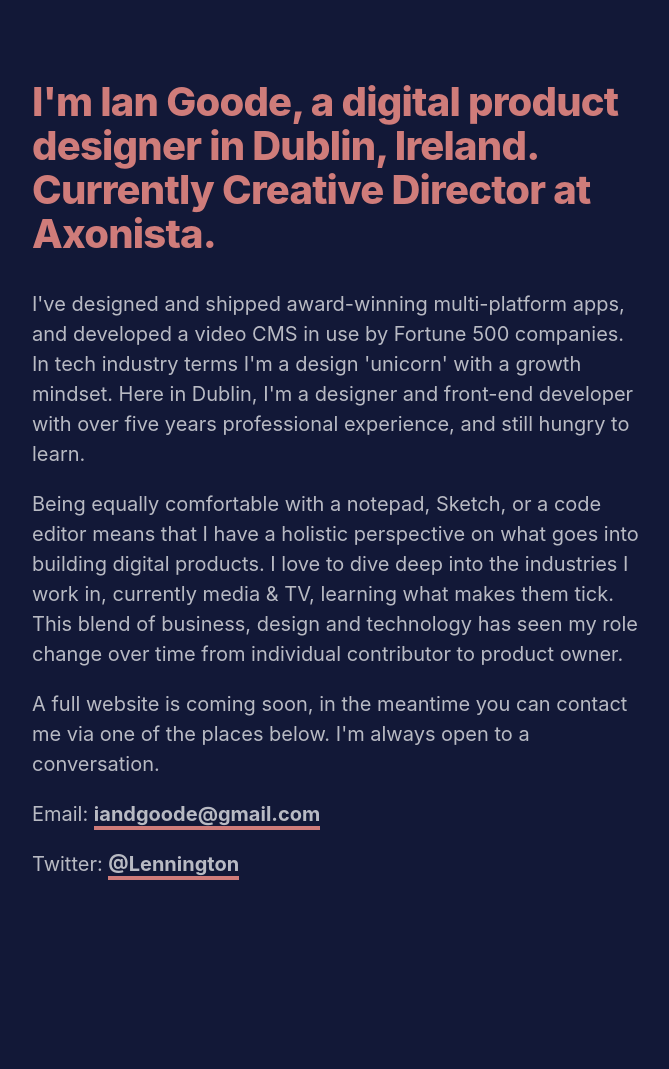
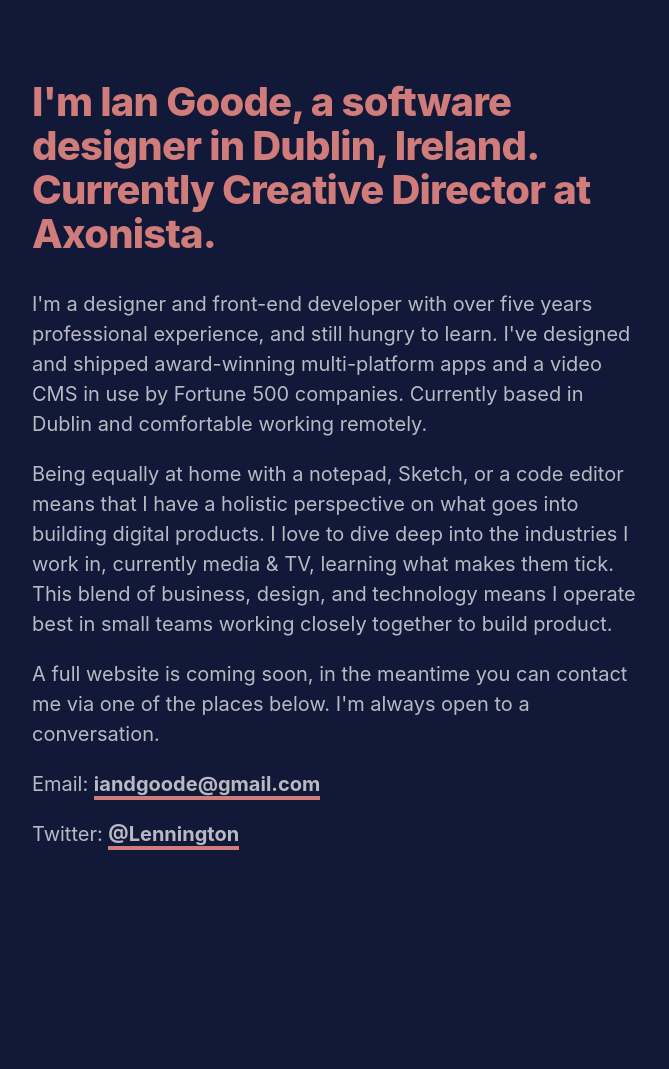
Before and after one commit to Lennington/personal-site, a Jekyll site: the page built from index.md, in a window 1280 px wide. Shown: the whole page, without its empty margins (47-716 px from the left). Built offline with Jekyll 4.4.1, drawn with Linux system fonts in a browser that asks for light colours; after the commit the page ends 1039 px from its top, so only the background shows below that.

Commit message:
Updating homepage copy

```diff
--- a/_layouts/home.html
+++ b/_layouts/home.html
@@ -4,9 +4,9 @@ layout: default
 
 <section>
   <span class="stroke"></span>
-  <h1>I'm Ian Goode, a digital product designer in Dublin, Ireland. <br> Currently Creative Director at Axonista.</h1>
-  <p>I've designed and shipped award-winning multi-platform apps, and developed a video CMS in use by Fortune 500 companies. In tech industry terms I'm a design 'unicorn' with a growth mindset. Here in Dublin, I'm a designer and front-end developer with over five years professional experience, and still hungry to learn.</p>
-  <p>Being equally comfortable with a notepad, Sketch, or a code editor means that I have a holistic perspective on what goes into building digital products. I love to dive deep into the industries I work in, currently media & TV, learning what makes them tick. This blend of business, design and technology has seen my role change over time from individual contributor to product owner.</p>
+  <h1>I'm Ian Goode, a software designer in Dublin, Ireland. <br> Currently Creative Director at Axonista.</h1>
+  <p>I'm a designer and front-end developer with over five years professional experience, and still hungry to learn. I've designed and shipped award-winning multi-platform apps and a video CMS in use by Fortune 500 companies. Currently based in Dublin and comfortable working remotely.</p>
+  <p>Being equally at home with a notepad, Sketch, or a code editor means that I have a holistic perspective on what goes into building digital products. I love to dive deep into the industries I work in, currently media & TV, learning what makes them tick. This blend of business, design, and technology means I operate best in small teams working closely together to build product.</p>
   <p>A full website is coming soon, in the meantime you can contact me via one of the places below. I'm always open to a conversation.</p>
   <p>Email: <a href="mailto:iandgoode@gmail.com">iandgoode@gmail.com</a></p>
   <p>Twitter: <a href="https://twitter.com/Lennington">@Lennington</a></p>
```
